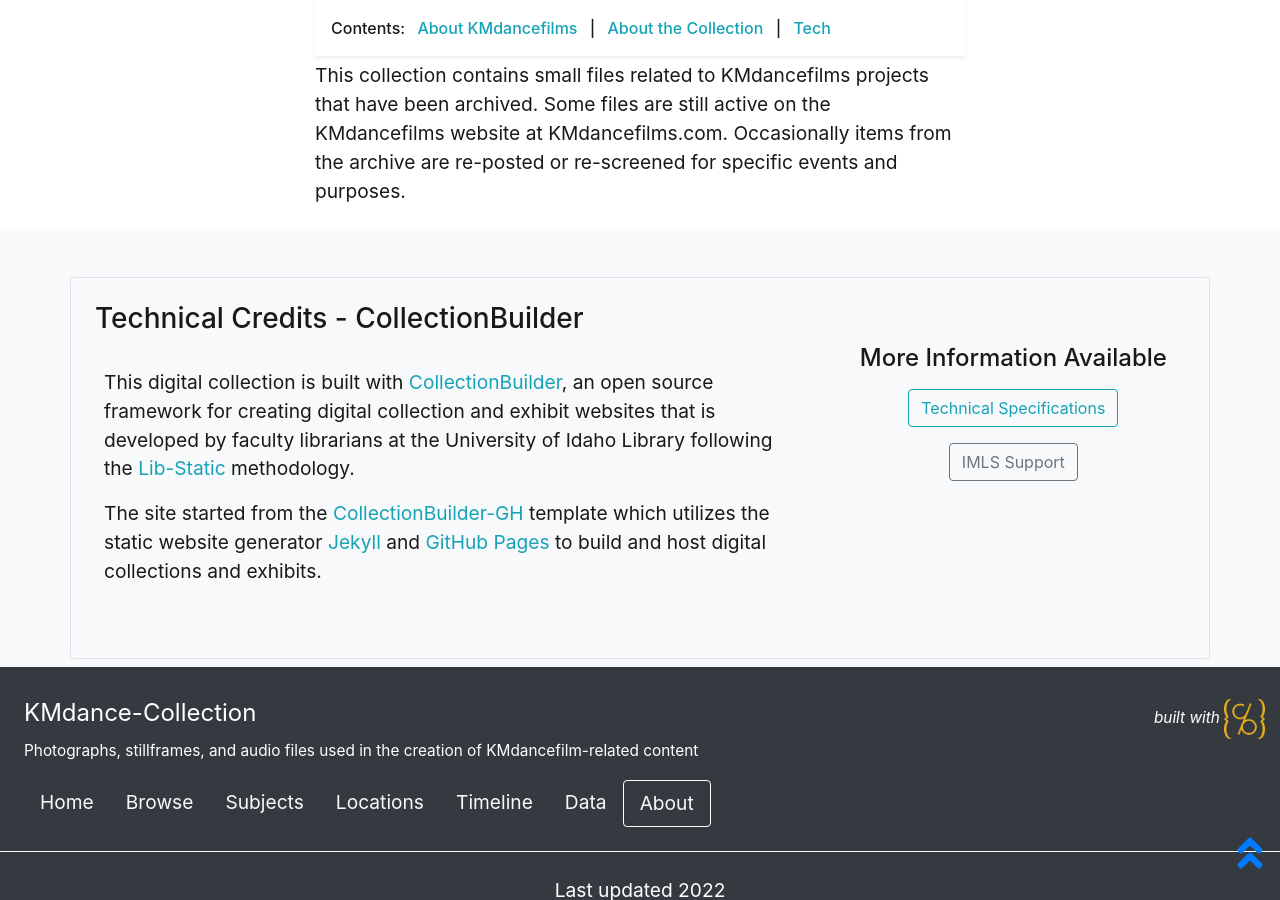
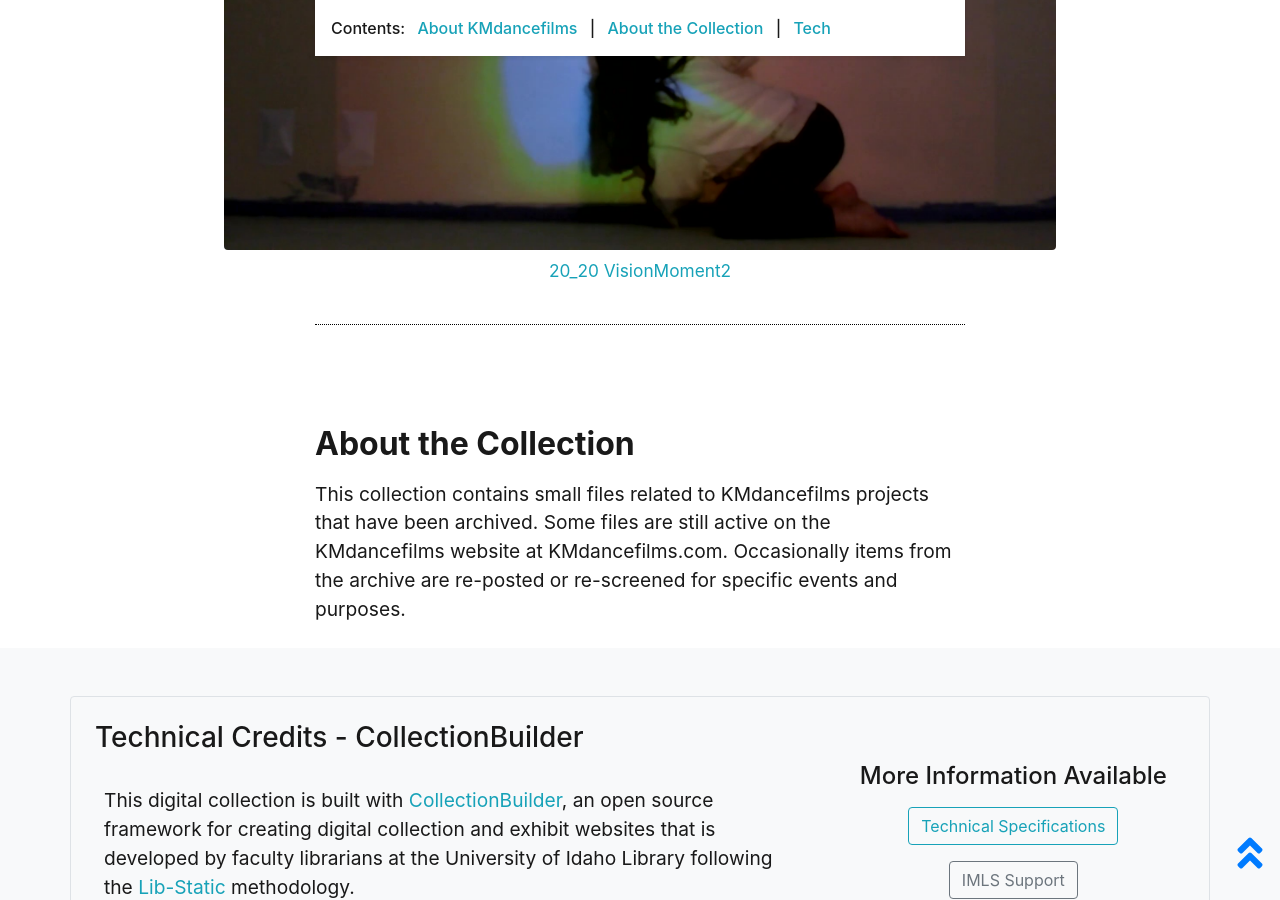
Before and after one commit to KMdance/KMdance-Collection, a Jekyll site: the page built from pages/about.md, in a window 1280 px wide and 900 px high, scrolled down 1094 px. Built offline with Jekyll 4.4.1, drawn with Linux system fonts in a browser that asks for light colours.

Commit message:
Fixed problem?

```diff
--- a/pages/about.md
+++ b/pages/about.md
@@ -16,7 +16,7 @@
 
 KMdancefilms work is largely experimental, combining site-specific improvisation with self-filming practices. It also investigates the effects of various lighting with costume and choreography. The multimedia projects focus on similar concepts, frequently attempting to cast footage on the moving body and non-linear surfaces.
 
-{% include feature/item-feature.html objectid="KMdance002" width="25" %}
+{% include feature/image.html objectid="KMdance002" width="75" %}
 
 ## About the Collection
 
```
